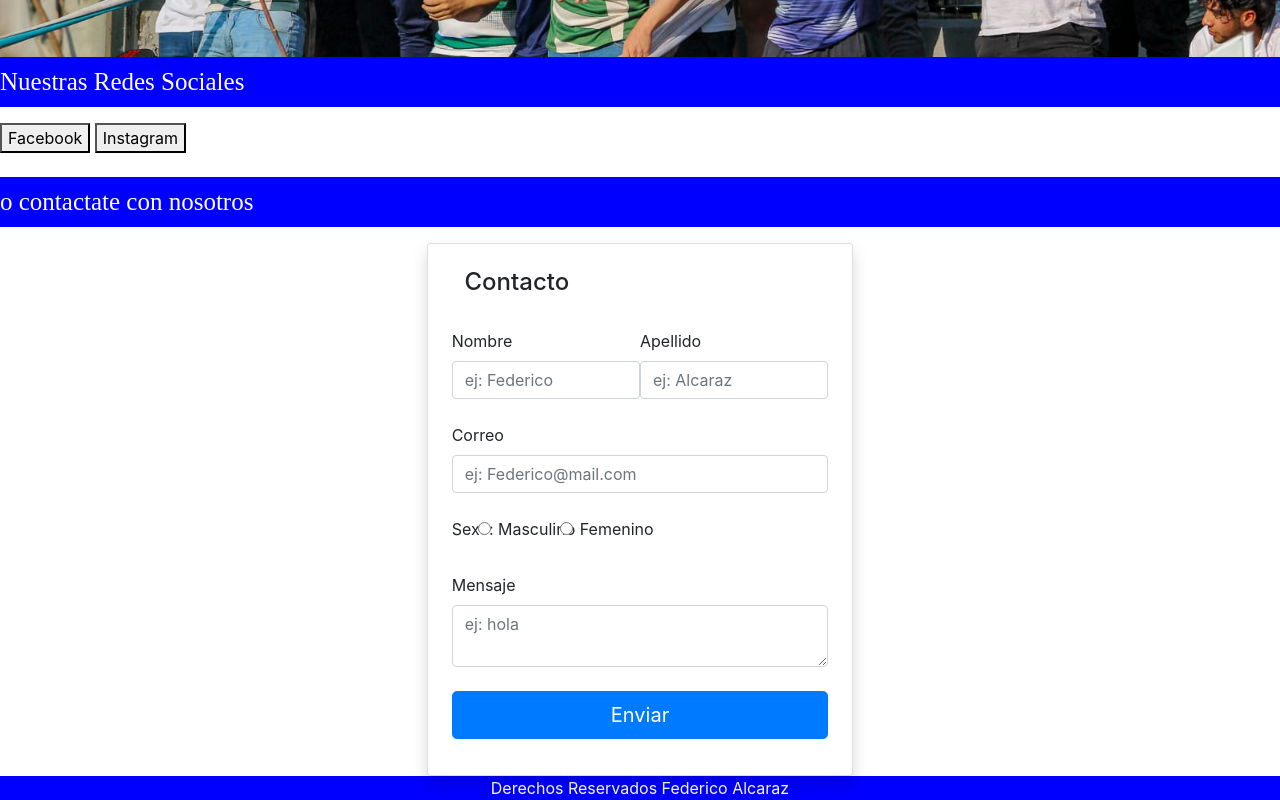
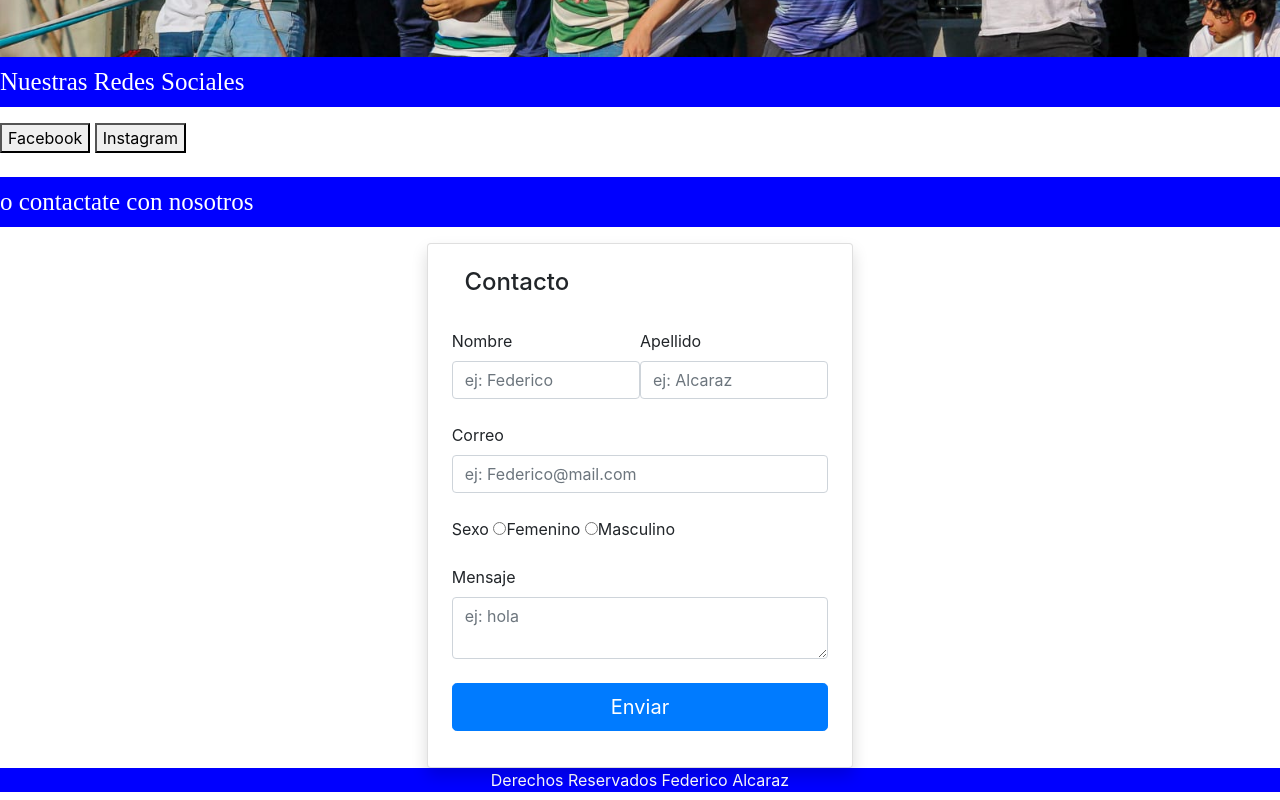
Before and after one commit to fede2611/PreEntrega2AlcarazFederico, a plain HTML site: page contacto.html in a window 1280 px wide. Shown: the part 1022-1822 px from the top of the page. Drawn offline with nearby package versions, Linux system fonts and the light colour scheme.

Commit message:
correccion de elementos en index y contactos

```diff
--- a/contacto.html
+++ b/contacto.html
@@ -58,11 +58,10 @@
                     <div class="correo text-danger"></div>
 
                 </div>
-                <div class="mb-4">
-                    <label for="sexo"><i class="bi bi-gender-ambiguous"></i> Sexo: </label>
-                    <input type="radio" class="form-check-input"  name="sexo"  value="masculino" > Masculino
-                    <input type="radio" class="form-check-input" name="sexo"  value="femenino" > Femenino
-                    <div class="sexo text-danger"></div>
+                <div class="form-group">
+                  <label>Sexo</label>
+                  <label class="radio-inline"> <input type="radio" class="pr-3" name="gender">Femenino</label>
+                  <label class="radio-inline"><input type="radio" name="gender">Masculino</label>
                 </div>
                 <div class="mb-4">
                     <label for="mensaje"> <i class="bi bi-chat-right-dots-fill" required></i> Mensaje</label>
```
Also changed, not shown: index.html (+0 -1 lines).
